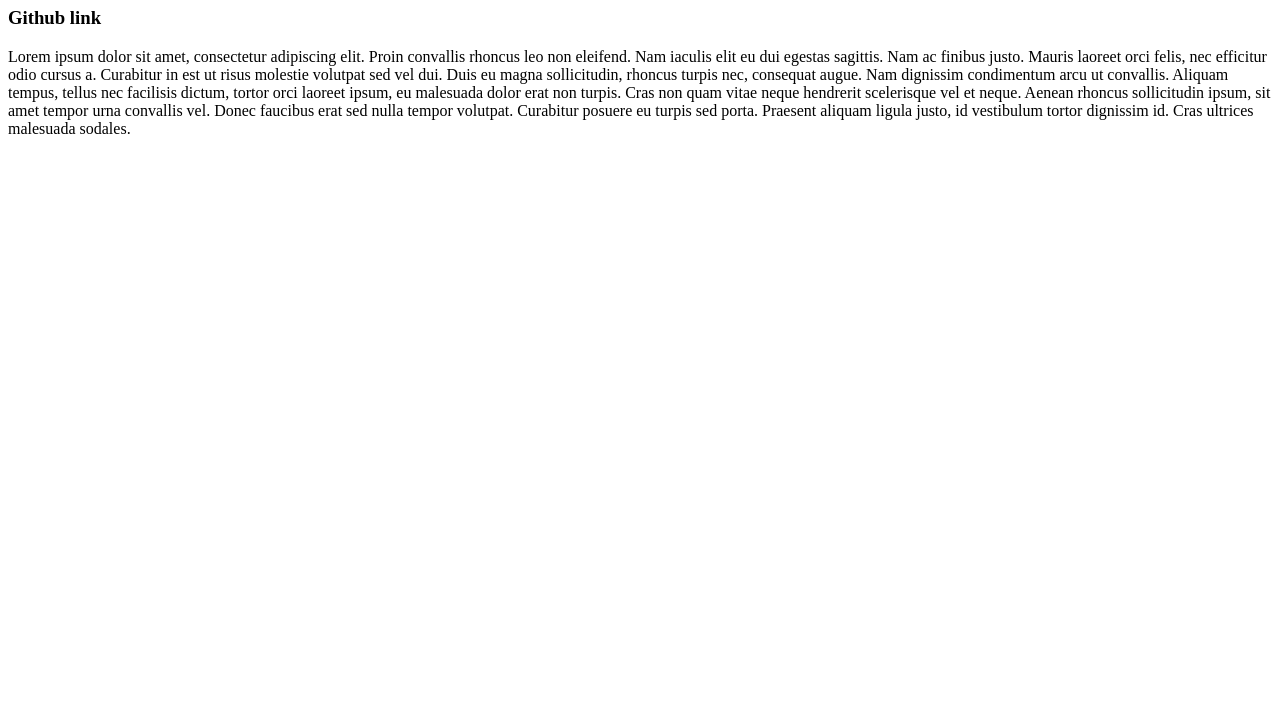
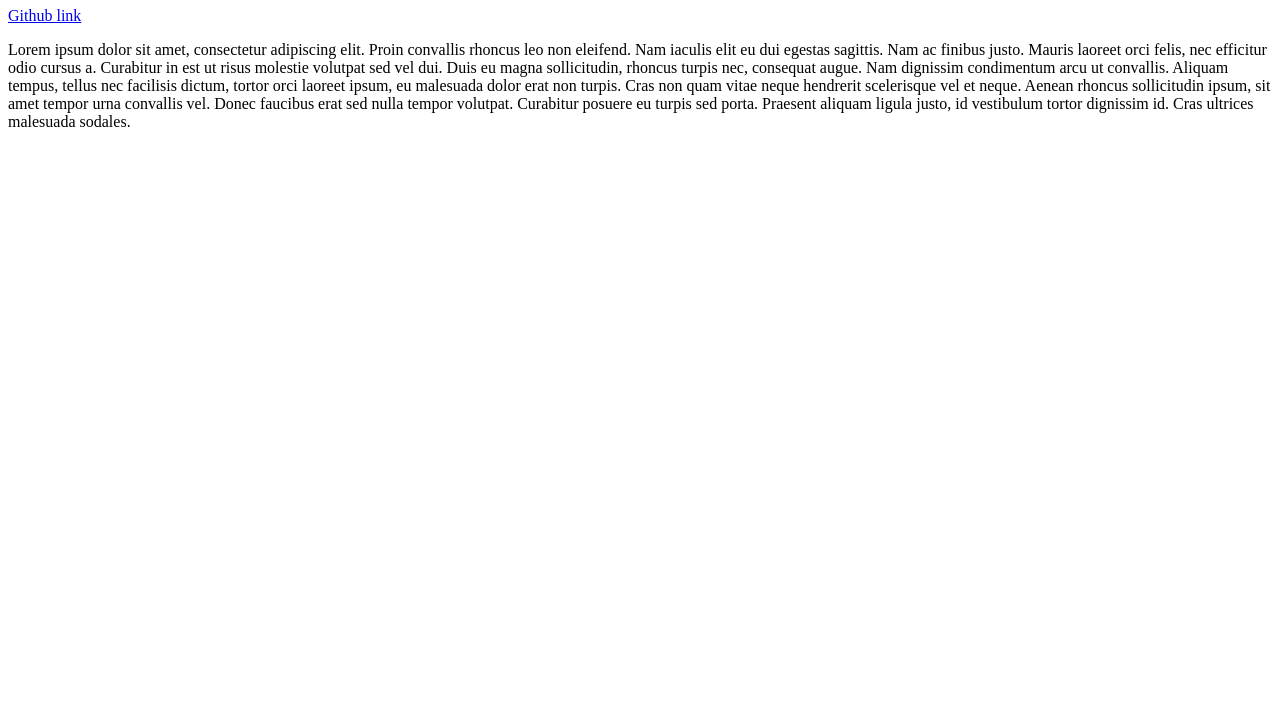
Before and after one commit to mnglei0124/labs-internet, a plain HTML site: page lab1/index.html in a window 1280 px wide. Shown: the part 73-800 px from the top of the page. Drawn offline with Linux system fonts and the light colour scheme.

Commit message:
link fix

```diff
--- a/lab1/index.html
+++ b/lab1/index.html
@@ -7,8 +7,7 @@
   </head>
   <body>
     <h1>Lab1</h1>
-    <h3>Github link</h3>
-    <p><a href=""></a></p>
+    <p><a href="https://mnglei0124.github.io/internet-lab1/">Github link</a></p>
     <p>
       Lorem ipsum dolor sit amet, consectetur adipiscing elit. Proin convallis
       rhoncus leo non eleifend. Nam iaculis elit eu dui egestas sagittis. Nam ac
```
